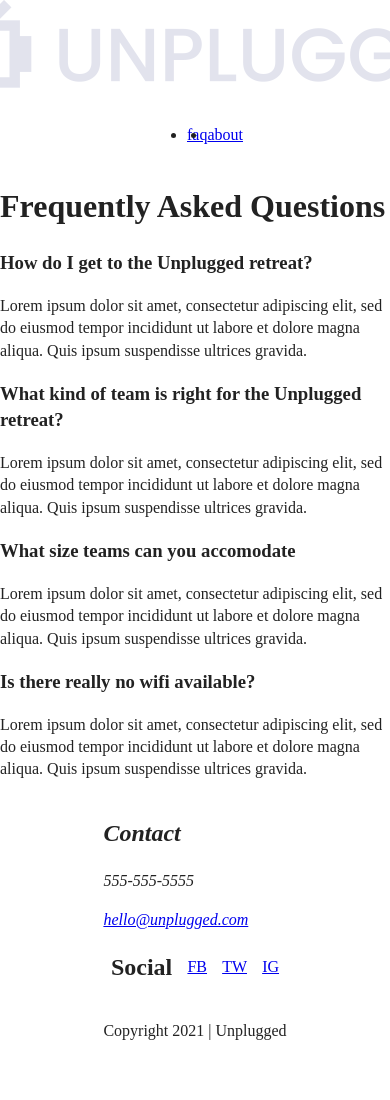
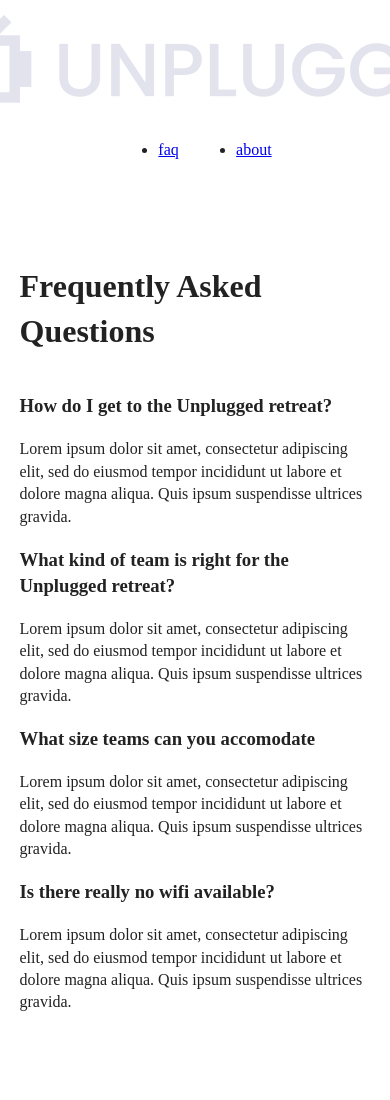
Before and after one commit to foxdevilwildchild/unplugged, a website: page faq/index.html in a window 390 px wide. Shown: the top 1100 px of the page. Before the commit the page ends 1059 px from the top, so only its background shows below. Drawn offline with Linux system fonts and the light colour scheme.

Commit message:
Mobile CSS Layout

```diff
--- a/css/main.css
+++ b/css/main.css
@@ -87,7 +87,10 @@ textarea {
    Author's custom styles
    ========================================================================== */
 
-
+.content-wrapper {
+  width: 90%;
+  margin: 50px 0;
+}
 /*-------- Base Styles - Header & Footer -------*/
 
 header,
@@ -98,11 +101,16 @@ footer {
   flex-flow: row wrap;
 }
 
+header{
+  padding: 15px 0;
+}
+
 header .content-wrapper{
   display: flex;
   justify-content: center;
   align-items: center;
   flex-flow: row wrap;
+  margin: 0;
 }
 
 header nav{
@@ -110,17 +118,33 @@ header nav{
   justify-content: space-around;
   align-items: center;
   flex-flow: row wrap;
+  width: 60%;
 }
 
 header nav ul{
   display: flex;
   justify-content: space-around;
+  width: 100%;
+}
+
+footer{
+  flex-direction: column;
+}
+
+footer .content-wrapper {
+  width: 55%;
+  margin: 50px 0;
+}
+
+footer .contact{
+  margin-bottom: 50px;
 }
 
 footer .social{
   display: flex;
   justify-content: space-around;
   align-items: center;
+  flex-direction: column;
 }
 footer .social a{
   display: flex;
@@ -128,6 +152,9 @@ footer .social a{
   align-items: center;
 }
 
+footer .copyright{
+  margin: 20px 0;
+}
 
 /*-------- Base Styles - Homepage -------*/
 
@@ -153,7 +180,8 @@ aside{
 .features{
   display: flex;
   justify-content: center;
-  flex-flow: row wrap;
+  align-items: center;
+  flex-flow: column;
 }
 
 .features article{
@@ -161,6 +189,13 @@ aside{
   justify-content: center;
   align-items: center;
   flex-flow: row wrap;
+  width: 63%;
+  margin: 30px 0;
+}
+
+.features p{
+  margin:0;
+  text-align: center;
 }
 
 .reviews{
@@ -168,6 +203,17 @@ aside{
   justify-content: center;
   flex-flow: row wrap;
 }
+
+.reviews h1{
+  margin-bottom: 40px;
+}
+
+.reviews h2{
+  width: 55%;
+  margin: 20px 0;
+}
+
+
 /*-------- Base Styles - About -------*/
 .mission{
   display: flex;
@@ -182,6 +228,10 @@ aside{
   align-items: center;
   flex-flow: row wrap;
 }
+
+.contact-content{
+  margin:0;
+}
 /*-------- Base Styles - FAQ -------*/
 .faq {
   display: flex;
@@ -191,10 +241,19 @@ aside{
 }
 
 .faq .content-wrapper {
+  margin: 50px 0 0 0;
   display: flex;
   justify-content: center;
   align-items: center;
   flex-flow: row wrap;
+}
+
+.faq h1{
+  margin-bottom: 40px;
+}
+
+.faq-content{
+  margin-bottom: 50px;
 }
 /* ==========================================================================
    Helper classes
```
